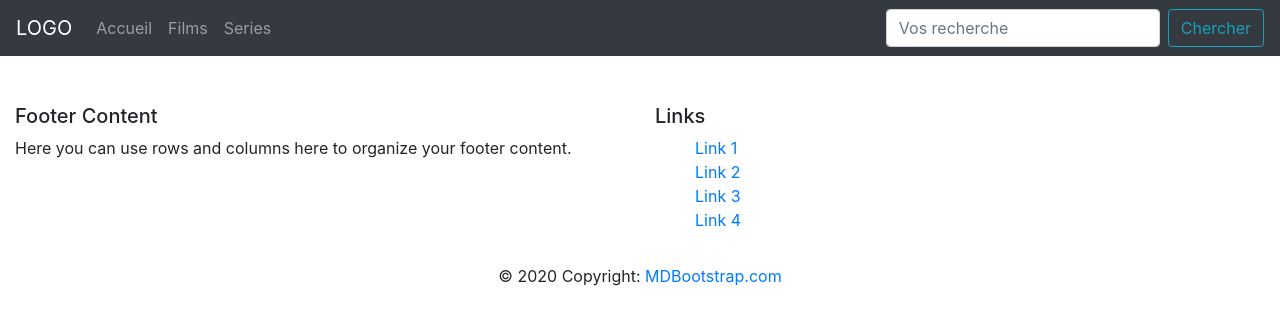
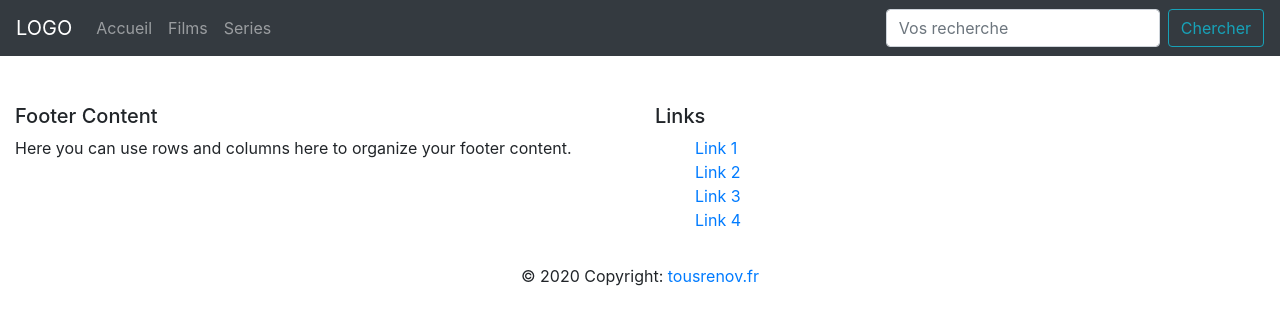
Before and after one commit to Imed27/filmsAndSeries, a React (Create React App) app: page / in a window 1280 px wide. Shown: the top 324 px of the page. Built offline with nearby package versions, Linux system fonts and the light colour scheme.

Commit message:
add an free API key from OMDB api limit use ,1000 per day

```diff
--- a/public/index.html
+++ b/public/index.html
@@ -1,5 +1,5 @@
 <!DOCTYPE html>
-<html lang="en">
+<html lang="fr">
   <head>
     <meta charset="utf-8" />
     <link rel="icon" href="%PUBLIC_URL%/favicon.ico" />
@@ -7,7 +7,7 @@
     <meta name="theme-color" content="#000000" />
     <meta
       name="description"
-      content="Web site created using create-react-app"
+      content="Site internet qui parle des films et series mondiaux"
     />
     <link rel="apple-touch-icon" href="%PUBLIC_URL%/logo192.png" />
     <!--
--- a/src/component/Footer/index.js
+++ b/src/component/Footer/index.js
@@ -1,7 +1,7 @@
 import React from "react";
 import { MDBCol, MDBContainer, MDBRow, MDBFooter } from "mdbreact";
 
-const Footer = () => {
+const FooterPage = () => {
   return (
     <MDBFooter color="blue" className="font-small pt-4 mt-4">
       <MDBContainer fluid className="text-center text-md-left">
@@ -34,11 +34,11 @@ const Footer = () => {
       </MDBContainer>
       <div className="footer-copyright text-center py-3">
         <MDBContainer fluid>
-          &copy; {new Date().getFullYear()} Copyright: <a href="https://www.mdbootstrap.com"> MDBootstrap.com </a>
+          &copy; {new Date().getFullYear()} Copyright: <a href="https://www.tousrenov.fr"> tousrenov.fr </a>
         </MDBContainer>
       </div>
     </MDBFooter>
   );
 }
 
-export default Footer;
+export default FooterPage;
```
Also changed, not shown: src/APIkey.js (added), src/component/App.scss (added).
